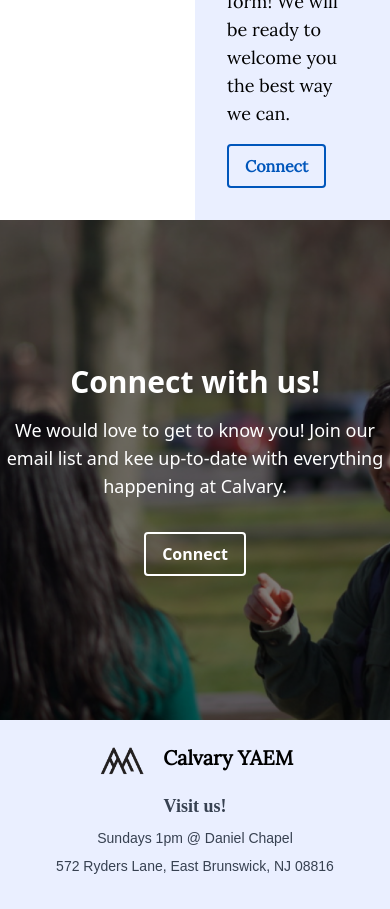
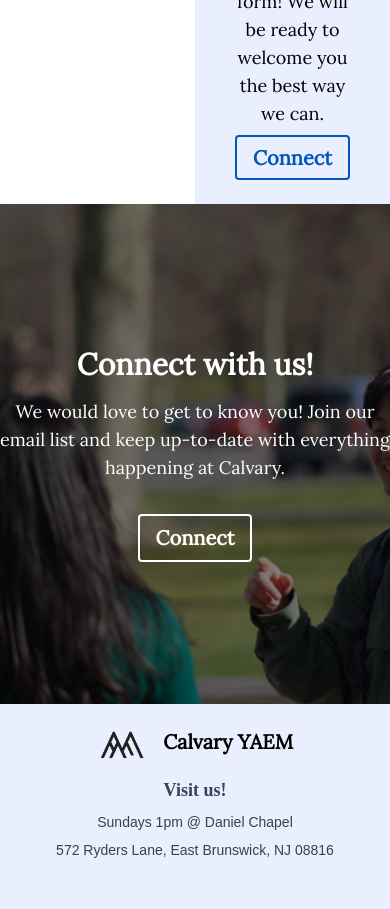
Before and after one commit to yaemcalvary/yaemwebsite, a React (Create React App) app: page /events in a window 390 px wide. Shown: the part 1340-2249 px from the top of the page. Built offline with nearby package versions, Linux system fonts and the light colour scheme; a web font is replaced by a local one.

Commit message:
adding comments, formatting

```diff
--- a/src/App.js
+++ b/src/App.js
@@ -1,4 +1,3 @@
-// import logo from "./logo.svg";
 import "./App.css";
 import Header from "./header";
 import Footer from "./footer";
@@ -7,7 +6,6 @@ import HomePage from "./home";
 import AboutPage from "./about";
 import EventsPage from "./events";
 import ServicePage from "./service";
-// import ResourcesPage from "./resources";
 
 function App() {
   return (
@@ -21,7 +19,6 @@ function App() {
             <Route path="/about" element={<AboutPage />} />
             <Route path="/events" element={<EventsPage />} />
             <Route path="/service" element={<ServicePage />} />
-            {/* <Route path="/resources" element={<ResourcesPage />} /> */}
           </Routes>
         </div>
         <Footer />
--- a/src/about.js
+++ b/src/about.js
@@ -3,6 +3,7 @@ import { Link } from "react-router-dom";
 import "@fontsource/lora";
 
 function AboutPage() {
+  // Values
   const teamMembers = [
     {
       id: 1,
@@ -81,11 +82,12 @@ function AboutPage() {
           </h1>
         </div>
       </div>
+      {/* End of Hero Section */}
 
-      {/* Split Section with Text on Left and Image on Right */}
+      {/* Our Mission Section */}
       <div className="flex">
         <div className="w-1/2 p-8 flex flex-col justify-center items-center">
-          <div className="text-center">
+          <div className="w-full max-w-md">
             <h2 className="text-2xl font-semibold font-lora mb-4">
               Our Mission
             </h2>
@@ -103,8 +105,9 @@ function AboutPage() {
           />
         </div>
       </div>
+      {/* End of Our Mission Section */}
 
-      {/* Split Section with Image on Left and Text on Right */}
+      {/* Our Vision Section */}
       <div className="flex">
         <div className="w-1/2">
           <img
@@ -114,7 +117,7 @@ function AboutPage() {
           />
         </div>
         <div className="w-1/2 p-8 flex flex-col justify-center items-center">
-          <div className="text-center">
+          <div className="w-full max-w-md">
             <h2 className="text-2xl font-semibold font-lora mb-4">
               Our Vision
             </h2>
@@ -127,8 +130,9 @@ function AboutPage() {
           </div>
         </div>
       </div>
+      {/* End of Our Vision Section */}
 
-      {/* New Section with Cards */}
+      {/* Our Values Section */}
       <div className="bg-[#EAEFFF] py-12">
         <div className="text-center mb-12">
           <h2 className="text-3xl font-semibold font-lora mb-4">Our Values</h2>
@@ -172,23 +176,24 @@ function AboutPage() {
           </div>
         </div>
       </div>
+      {/* End of Our Values Section */}
 
-      {/* New Section with Two Images Side by Side */}
+      {/* The Team Section */}
       <div className="py-12">
         <div className="text-center mb-12">
           <h2 className="text-3xl font-bold font-lora mb-4">The Team</h2>
         </div>
         <div className="container mx-auto px-4">
-          <div className="flex flex-wrap justify-center -mx-4">
-            <div className="w-full md:w-1/2 lg:w-1/3 px-4 mb-8 flex">
+          <div className="flex flex-wrap justify-center -mx-1">
+            <div className="w-full md:w-2/3 lg:w-1/2 px-1 mb-8 flex justify-center">
               <div className="bg-white rounded-lg shadow-lg overflow-hidden flex flex-col">
                 <img
                   src="/pastorpaul.png"
                   alt="Paul Baek"
                   className="w-full h-auto"
-                  style={{ height: "300px", objectFit: "cover" }}
+                  style={{ height: "350px", objectFit: "cover" }}
                 />
-                <div className="p-4 text-center flex-grow flex flex-col justify-between">
+                <div className="p-6 text-center flex-grow flex flex-col justify-between">
                   <div>
                     <h3 className="text-xl font-bold font-lora mt-4">Pastor</h3>
                     <h3 className="text-lg font-semibold font-lora mt-4">
@@ -201,15 +206,15 @@ function AboutPage() {
                 </div>
               </div>
             </div>
-            <div className="w-full md:w-1/2 lg:w-1/3 px-4 mb-8 flex">
+            <div className="w-full md:w-2/3 lg:w-1/2 px-1 mb-8 flex justify-center">
               <div className="bg-white rounded-lg shadow-lg overflow-hidden flex flex-col">
                 <img
                   src="/joo.png"
                   alt="JooHyeng Lee"
                   className="w-full h-auto"
-                  style={{ height: "300px", objectFit: "cover" }}
+                  style={{ height: "350px", objectFit: "cover" }}
                 />
-                <div className="p-4 text-center flex-grow flex flex-col justify-between">
+                <div className="p-6 text-center flex-grow flex flex-col justify-between">
                   <div>
                     <h3 className="text-xl font-bold font-lora mt-4">
                       President
@@ -227,29 +232,47 @@ function AboutPage() {
           </div>
         </div>
       </div>
-      {/* New Background Section */}
+      {/* End of Our Team Section */}
+
+      {/* Connect with Us Section */}
       <div
-        className="flex items-center justify-center text-center text-white py-24"
+        className="flex items-center justify-center py-12"
         style={{
-          backgroundImage: `url('/taz.png')`,
-          backgroundSize: "cover",
-          backgroundPosition: "center",
+          position: "relative",
+          height: "500px",
         }}
       >
-        <div className="max-w-3xl px-4">
-          <h2 className="text-4xl font-bold mb-4">Connect with Us</h2>
-          <p className="text-lg mb-8">
-            We would love to get to know you! Join our email list and keep
-            up-to-date with everything happening at Calvary
-          </p>
+        {/* Background image container with filter */}
+        <div
+          className="absolute top-0 left-0 w-full h-full"
+          style={{
+            backgroundImage: `url('/taz.png')`,
+            backgroundSize: "cover",
+            backgroundPosition: "center",
+            filter: "brightness(50%)", // Adjust the brightness percentage as needed
+          }}
+        />
+
+        {/* Content */}
+        <div className="relative text-center text-white">
+          <h2 className="text-3xl font-bold font-lora mb-4">
+            Connect with us!
+          </h2>
+          <div className="max-w-lg mx-auto">
+            <p className="text-lg font-medium font-lora mb-4">
+              We would love to get to know you! Join our email list and keep
+              up-to-date with everything happening at Calvary.
+            </p>
+          </div>
           <Link
-            to="/about"
-            className="bg-transparent hover:bg-blue-200 text-white font-bold py-2 px-4 rounded inline-block mt-4  border-white border-solid border-2"
+            to="/"
+            className="bg-transparent hover:bg-blue-200 text-xl text-white font-bold font-lora py-2 px-4 rounded inline-block mt-4 border-white border-solid border-2"
           >
             Connect
           </Link>
         </div>
       </div>
+      {/* End of Connect with Us Section */}
     </div>
   );
 }
--- a/src/events.js
+++ b/src/events.js
@@ -20,6 +20,7 @@ function EventsPage() {
           <h1 className="text-3xl md:text-4xl font-normal font-lora">Events</h1>
         </div>
       </div>
+      {/* End of Hero Section */}
 
       {/* Calendar Section */}
       <div className="py-12 bg-gray-100">
@@ -38,10 +39,11 @@ function EventsPage() {
           </div>
         </div>
       </div>
+      {/* End of Calendar Section */}
 
-      {/* Split Section */}
+      {/* Split Section with Image and Text  */}
       <div className="flex">
-        {/* Left Half (Image) */}
+        {/* Left Half Image */}
         <div className="w-1/2">
           <img
             src="/volleyball.png"
@@ -49,8 +51,9 @@ function EventsPage() {
             className="w-full h-auto"
           />
         </div>
-        {/* Right Half (Text in Light Blue Rectangle) */}
-        <div className="w-1/2 bg-[#C3D0FF59] p-8 flex flex-col justify-center items-start">
+        {/* Right Half */}
+        <div className="w-1/2 bg-[#C3D0FF59] p-8 flex flex-col justify-center items-center">
+          <div className="w-full max-w-md text-center">
             <h3 className="text-2xl font-bold font-lora mb-4">
               First time joining our events?
             </h3>
@@ -58,42 +61,59 @@ function EventsPage() {
               Let us know by filling out this form! We will be ready to welcome
               you the best way we can.
             </p>
+            <div className="text-center">
               <Link
                 to="/events"
-            className="bg-transparent font-lora hover:bg-blue-200 text-[#0056BB] border-[#0056BB] border-2 font-bold py-2 px-4 rounded"
-          >
-            Connect
-          </Link>
-        </div>
-      </div>
-
-      {/* Final Section with Background Image */}
-      <div
-        className="flex items-center justify-center py-12"
-        style={{
-          backgroundImage: `url('/taz.png')`,
-          backgroundSize: "cover",
-          backgroundPosition: "center",
-          height: "500px",
-          position: "relative",
-        }}
-      >
-        <div className="absolute top-0 left-0 w-full h-full bg-black opacity-50"></div>
-        <div className="relative text-center text-white">
-          <h2 className="text-3xl font-bold mb-4">Connect with us!</h2>
-          <p className="text-lg mb-4">
-            We would love to get to know you! Join our email list and kee
-            up-to-date with everything happening at Calvary.
-          </p>
-          <Link
-            to="/events"
-            className="bg-transparent hover:bg-blue-200 text-white font-bold py-2 px-4 rounded inline-block mt-4  border-white border-solid border-2"
+                className="bg-transparent font-lora hover:bg-blue-200 text-xl text-[#0056BB] border-[#0056BB] border-2 font-bold py-2 px-4 rounded"
               >
                 Connect
               </Link>
             </div>
           </div>
         </div>
+      </div>
+      {/* End of Split Section */}
+
+      {/* Connect with Us Section */}
+      <div
+        className="flex items-center justify-center py-12"
+        style={{
+          position: "relative",
+          height: "500px",
+        }}
+      >
+        {/* Background image container with filter */}
+        <div
+          className="absolute top-0 left-0 w-full h-full"
+          style={{
+            backgroundImage: `url('/taz.png')`,
+            backgroundSize: "cover",
+            backgroundPosition: "center",
+            filter: "brightness(50%)", // Adjust the brightness percentage as needed
+          }}
+        />
+
+        {/* Content */}
+        <div className="relative text-center text-white">
+          <h2 className="text-3xl font-bold font-lora mb-4">
+            Connect with us!
+          </h2>
+          <div className="max-w-lg mx-auto">
+            <p className="text-lg font-medium font-lora mb-4">
+              We would love to get to know you! Join our email list and keep
+              up-to-date with everything happening at Calvary.
+            </p>
+          </div>
+          <Link
+            to="/"
+            className="bg-transparent hover:bg-blue-200 text-xl text-white font-bold font-lora py-2 px-4 rounded inline-block mt-4 border-white border-solid border-2"
+          >
+            Connect
+          </Link>
+        </div>
+      </div>
+      {/* End of Connect with Us Section */}
+    </div>
   );
 }
 
--- a/src/home.js
+++ b/src/home.js
@@ -12,42 +12,43 @@ function HomePage() {
           backgroundImage: `url('/church2.png')`,
           backgroundSize: "100%",
           backgroundPosition: "center",
-          height: "500px",
+          height: "600px",
         }}
       >
         <div className="hero-text text-left ml-8">
           <h1 className="text-4xl md:text-6xl font-semibold font-lora text-[#333333] mb-4">
             Welcome to Calvary YAEM!
           </h1>
-          <p className="text-lg font-normal font-lora text-[#333333] max-w-md">
+          <p className="text-lg font-normal font-lora text-[#333333] max-w-lg">
             We love God by growing in our knowledge of Him and living in
             obedience to His Word. We recall His love so that we are driven to
             love those who are around us.
           </p>
           <Link
             to="/service"
-            className="bg-transparent hover:bg-blue-200 text-white font-bold font-lora py-2 px-4 rounded inline-block mt-4 border-white border-solid border-2"
+            className="text-xl bg-transparent hover:bg-blue-200 text-white font-bold font-lora py-2 px-4 rounded inline-block mt-4 border-white border-solid border-2"
           >
             About Service
           </Link>
         </div>
       </div>
+      {/* End of Hero Section */}
 
-      {/* Existing Section */}
+      {/* Get to know us Section */}
       <div className="flex">
         {/* Left Half */}
         <div className="w-1/2 p-8 flex flex-col items-center justify-center">
           <div className="text-center">
-            <h2 className="text-2xl font-semibold font-lora mb-4">
+            <h2 className="text-3xl font-semibold font-lora mb-4">
               Get to know us!
             </h2>
-            <p className="text-lg font-normal font-lora max-w-sm mx-auto">
+            <p className="text-lg font-normal font-lora max-w-lg mx-auto">
               Learn about our mission, our beliefs, <br />
               and the hope we have in Jesus.
             </p>
             <Link
               to="/about"
-              className="bg-white hover:bg-blue-200 text-[#004686] font-bold font-lora py-2 px-4 rounded inline-block mt-4 border-[#004686] border-solid border-2"
+              className="bg-white hover:bg-blue-200 text-xl text-[#004686] font-bold font-lora py-2 px-4 rounded inline-block mt-4 border-[#004686] border-solid border-2"
             >
               Learn More
             </Link>
@@ -58,26 +59,29 @@ function HomePage() {
           <img src="/groupPicture.png" alt="Group" className="w-full h-auto" />
         </div>
       </div>
+      {/* End of Get to know us Section */}
 
-      {/* New Section */}
+      {/* New Here Section */}
       <div className="bg-[#C3D0FF59] flex items-center justify-center py-12">
         <div className="text-center">
           <h2 className="text-3xl font-semibold font-lora mb-4">
             New here? Let us know!
           </h2>
-          <p className="text-lg font-normal font-lora max-w-sm mx-auto mb-4">
+          <p className="text-lg font-normal font-lora max-w-lg mx-auto mb-4">
             We are looking forward to meeting you! Please fill out the
             information below so that we can prepare for your visit.
           </p>
           <Link
             to="/"
-            className="bg-transparent hover:bg-blue-200 text-[#004686] font-bold font-lora py-2 px-4 rounded inline-block mt-4 border-[#004686] border-solid border-2"
+            className="bg-transparent hover:bg-blue-200 text-xl text-[#004686] font-bold font-lora py-2 px-4 rounded inline-block mt-4 border-[#004686] border-solid border-2"
           >
             Plan A Visit
           </Link>
         </div>
       </div>
+      {/* End of New Here Section */}
 
+      {/* Events Section */}
       <div className="flex justify-center items-center min-h-screen">
         {/* Left Half with Image and Text */}
         <div className="w-1/2 p-8">
@@ -119,8 +123,9 @@ function HomePage() {
           </Link>
         </div> */}
       </div>
+      {/* End of Events Section */}
 
-      {/* New Section with Background Image */}
+      {/* Connect with Us Section */}
       <div
         className="flex items-center justify-center py-12"
         style={{
@@ -135,7 +140,7 @@ function HomePage() {
             backgroundImage: `url('/taz.png')`,
             backgroundSize: "cover",
             backgroundPosition: "center",
-            filter: "brightness(70%)", // Adjust the brightness percentage as needed
+            filter: "brightness(50%)", // Adjust the brightness percentage as needed
           }}
         />
 
@@ -144,18 +149,21 @@ function HomePage() {
           <h2 className="text-3xl font-bold font-lora mb-4">
             Connect with us!
           </h2>
-          <p className="text-lg font-lora mb-4">
-            We would love to get to know you! Join our email list and keep
-            up-to-date with everything happening at Calvary
-          </p>
+          <div className="max-w-lg mx-auto">
+            <p className="text-lg font-medium font-lora mb-4">
+              We would love to get to know you! Join our email list and keep
+              up-to-date with everything happening at Calvary.
+            </p>
+          </div>
           <Link
             to="/"
-            className="bg-transparent hover:bg-blue-200 text-white font-bold font-lora py-2 px-4 rounded inline-block mt-4  border-white border-solid border-2"
+            className="bg-transparent hover:bg-blue-200 text-xl text-white font-bold font-lora py-2 px-4 rounded inline-block mt-4 border-white border-solid border-2"
           >
             Connect
           </Link>
         </div>
       </div>
+      {/* End of Connect with Us Section */}
     </div>
   );
 }
--- a/src/service.js
+++ b/src/service.js
@@ -25,8 +25,9 @@ function ServicePage() {
           </h1>
         </div>
       </div>
+      {/* End of Hero Section */}
 
-      {/* Split Section */}
+      {/* Split Section with Text and Map */}
       <div className="flex flex-col md:flex-row py-12">
         <div className="w-full md:w-1/2 p-8">
           <h2 className="text-2xl font-bold font-lora mb-4">
@@ -58,6 +59,7 @@ function ServicePage() {
           ></iframe>
         </div>
       </div>
+      {/* End of Split Section */}
 
       {/* Image Carousel Section */}
       <div className="py-12">
@@ -87,7 +89,7 @@ function ServicePage() {
               </div>
               <div>
                 <img src="/onStairs.png" alt="On Stairs" />
-                <p className="legend">On Stairs</p>
+                <p className="legend">Going up Stairs</p>
               </div>
               <div>
                 <img src="/lobby.png" alt="Lobby" />
@@ -105,9 +107,9 @@ function ServicePage() {
           </div>
         </div>
       </div>
-      {/* end of section */}
+      {/* End of Image Carousel Section */}
 
-      {/* New Section */}
+      {/* New Here Section */}
       <div className="bg-[#C3D0FF59] flex items-center justify-center py-12">
         <div className="text-center">
           <h2 className="text-3xl font-semibold font-lora mb-4">
@@ -119,35 +121,53 @@ function ServicePage() {
           </p>
           <Link
             to="/service"
-            className="bg-transparent hover:bg-blue-200 text-[#004686] font-bold font-lora py-2 px-4 rounded inline-block mt-4 border-[#004686] border-solid border-2"
+            className="bg-transparent hover:bg-blue-200 text-xl text-[#004686] font-bold font-lora py-2 px-4 rounded inline-block mt-4 border-[#004686] border-solid border-2"
           >
             Plan A Visit
           </Link>
         </div>
       </div>
-      {/* New Background Section */}
+      {/* End of New Here Section */}
+
+      {/* Connect with Us Section */}
       <div
-        className="flex items-center justify-center text-center text-white py-24"
+        className="flex items-center justify-center py-12"
         style={{
-          backgroundImage: `url('/taz.png')`,
-          backgroundSize: "cover",
-          backgroundPosition: "center",
+          position: "relative",
+          height: "500px",
         }}
       >
-        <div className="max-w-3xl px-4">
-          <h2 className="text-4xl font-bold mb-4">Connect with Us</h2>
-          <p className="text-lg mb-8">
-            We would love to get to know you! Join our email list and keep
-            up-to-date with everything happening at Calvary
-          </p>
+        {/* Background image container with filter */}
+        <div
+          className="absolute top-0 left-0 w-full h-full"
+          style={{
+            backgroundImage: `url('/taz.png')`,
+            backgroundSize: "cover",
+            backgroundPosition: "center",
+            filter: "brightness(50%)", // Adjust the brightness percentage as needed
+          }}
+        />
+
+        {/* Content */}
+        <div className="relative text-center text-white">
+          <h2 className="text-3xl font-bold font-lora mb-4">
+            Connect with us!
+          </h2>
+          <div className="max-w-lg mx-auto">
+            <p className="text-lg font-medium font-lora mb-4">
+              We would love to get to know you! Join our email list and keep
+              up-to-date with everything happening at Calvary.
+            </p>
+          </div>
           <Link
-            to="/service"
-            className="bg-transparent hover:bg-blue-200 text-white font-bold py-2 px-4 rounded inline-block mt-4  border-white border-solid border-2"
+            to="/"
+            className="bg-transparent hover:bg-blue-200 text-xl text-white font-bold font-lora py-2 px-4 rounded inline-block mt-4 border-white border-solid border-2"
           >
             Connect
           </Link>
         </div>
       </div>
+      {/* End of Connect with Us Section */}
     </div>
   );
 }
```
Lines whose indentation alone changed are shown as unchanged.
